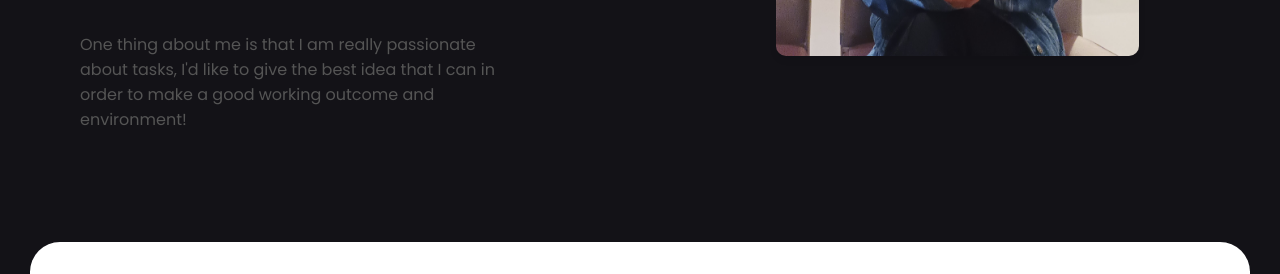
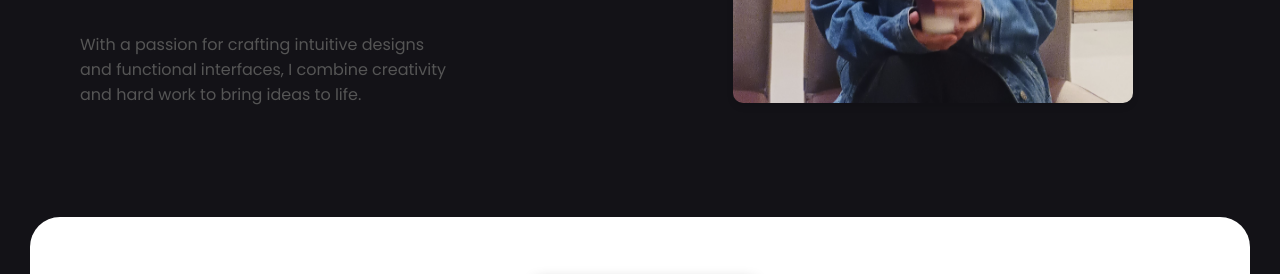
Before and after one commit to bonitoflakeseu/Portfolio-Sophia, a plain HTML site: page index.html in a window 1280 px wide. Shown: the part 492-766 px from the top of the page. Drawn offline with Linux system fonts and the light colour scheme.

Commit message:
8th-revision

```diff
--- a/index.html
+++ b/index.html
@@ -37,7 +37,7 @@
             <h1>Hi I'm <span>Skye</span></h1>
             <h3 class="typing-text">I am a <span>UI/UX designer and a Front-End Developer</span></h3>
             <br>
-            <p>One thing about me is that I am really passionate about tasks, I'd like to give the best idea that I can in order to make a good working outcome and environment!</p>
+            <p>With a passion for crafting intuitive designs and functional interfaces, I combine creativity and hard work to bring ideas to life.</p>
         </div>
         <div class="social-icons">
         </div>
```
